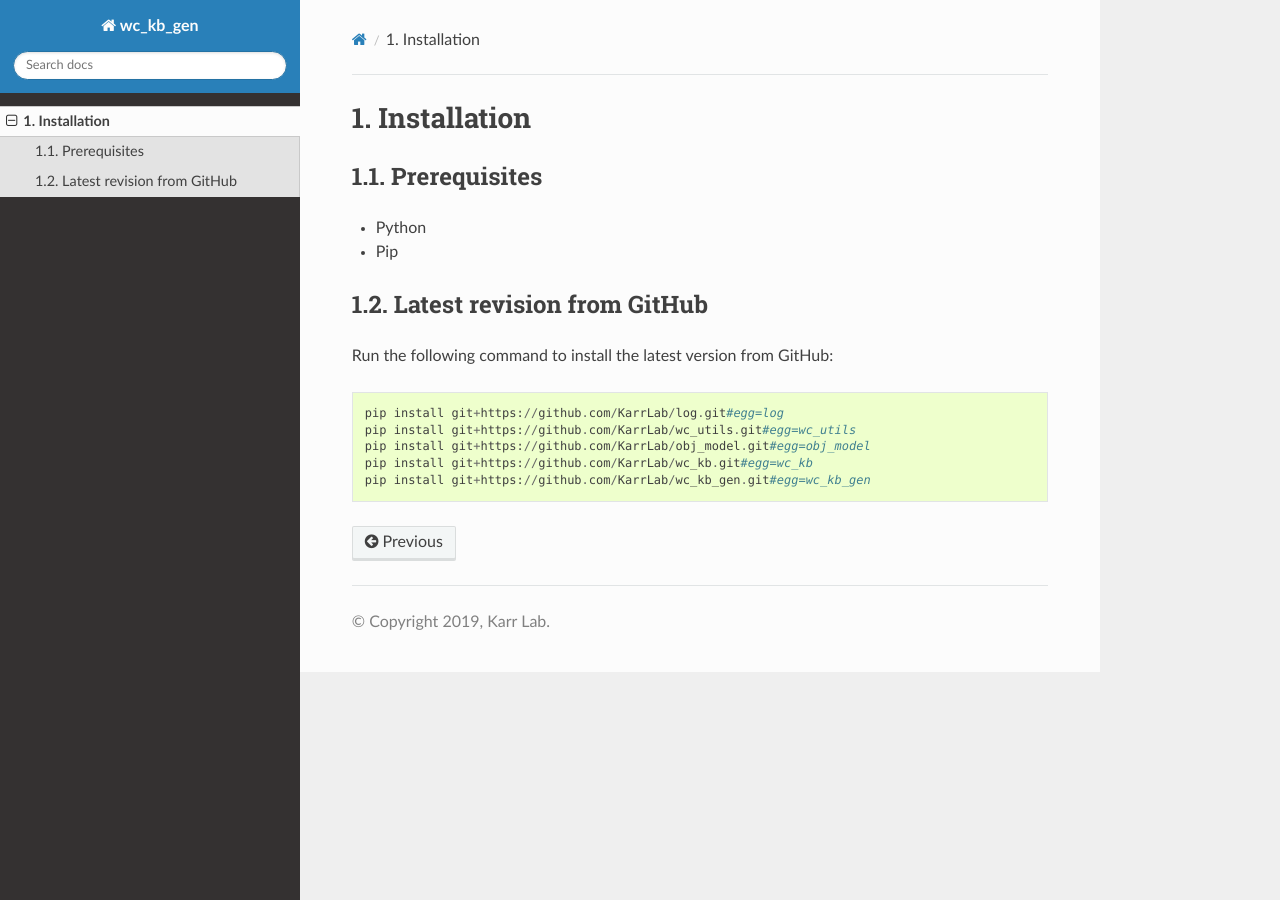
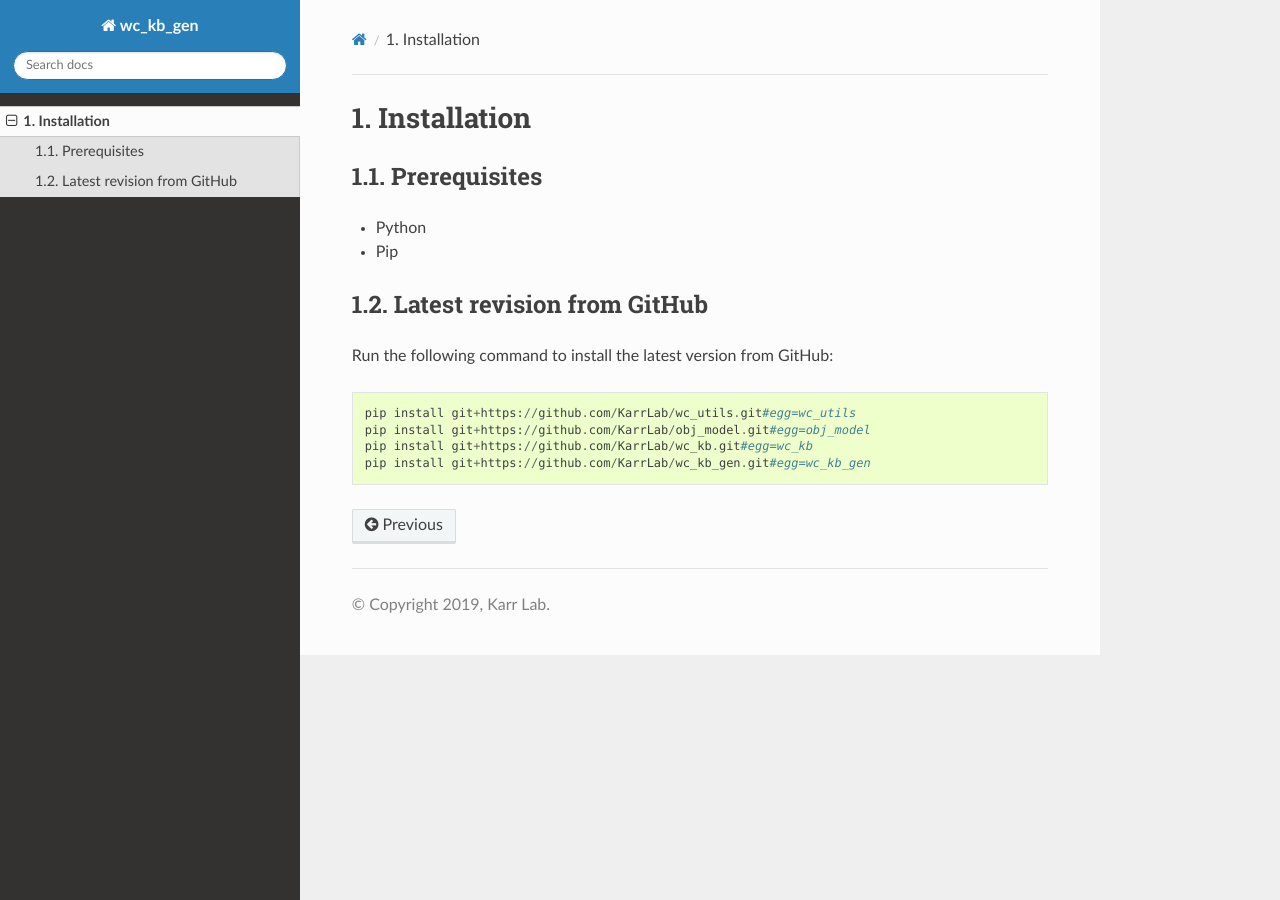
Before and after one commit to KarrLab/wc_kb_gen, a Sphinx documentation site: the page built from docs/installation.rst, in a window 1280 px wide. Built offline with Sphinx 7.4.7 and the Read the Docs theme 2.0.0, drawn with Linux system fonts in a browser that asks for light colours; pages that are not in the unit, such as notebooks, are missing from menus.

Commit message:
removing log package

```diff
--- a/docs/installation.rst
+++ b/docs/installation.rst
@@ -11,7 +11,6 @@ Latest revision from GitHub
 ---------------------------
 Run the following command to install the latest version from GitHub::
 
-    pip install git+https://github.com/KarrLab/log.git#egg=log
     pip install git+https://github.com/KarrLab/wc_utils.git#egg=wc_utils
     pip install git+https://github.com/KarrLab/obj_model.git#egg=obj_model
     pip install git+https://github.com/KarrLab/wc_kb.git#egg=wc_kb
```
Also changed, not shown: 1 other file.
